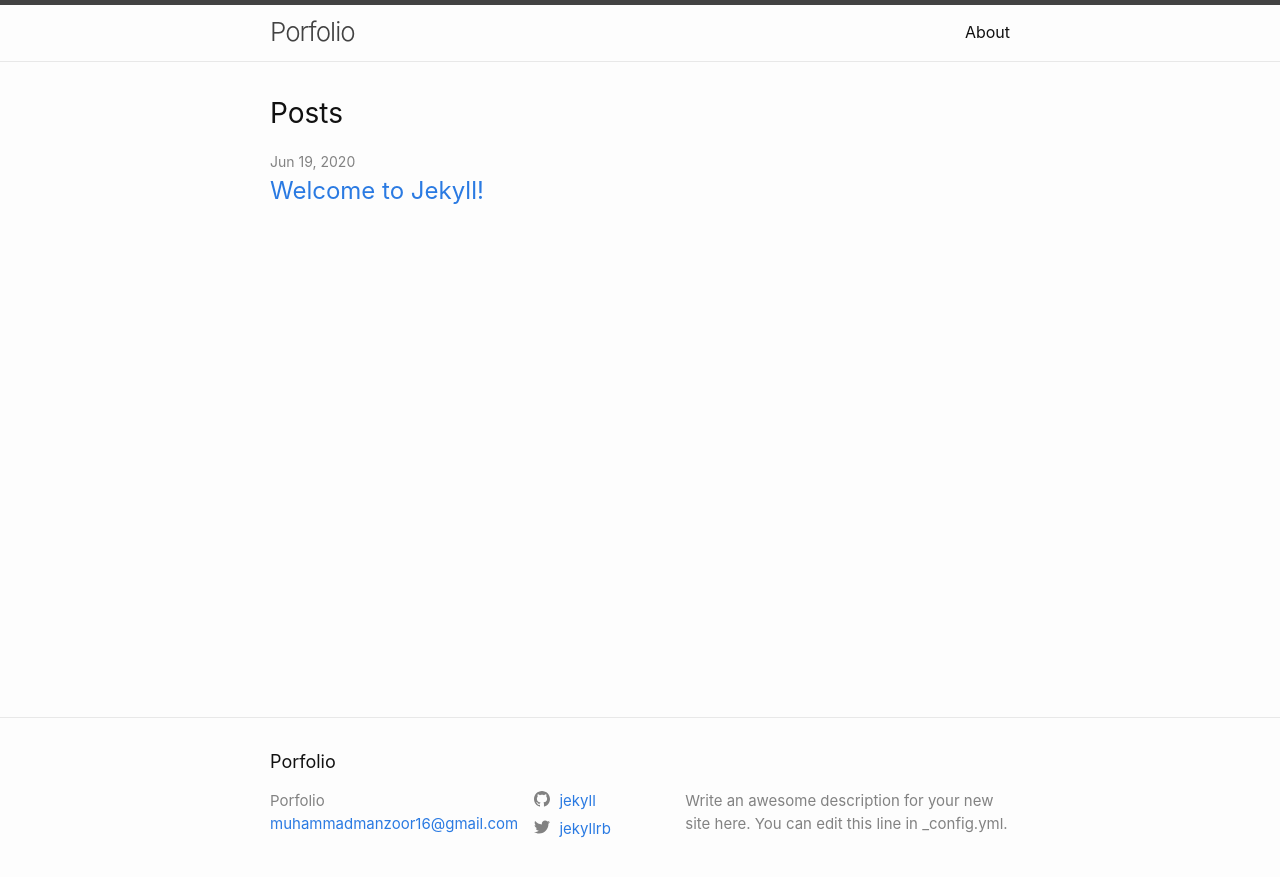
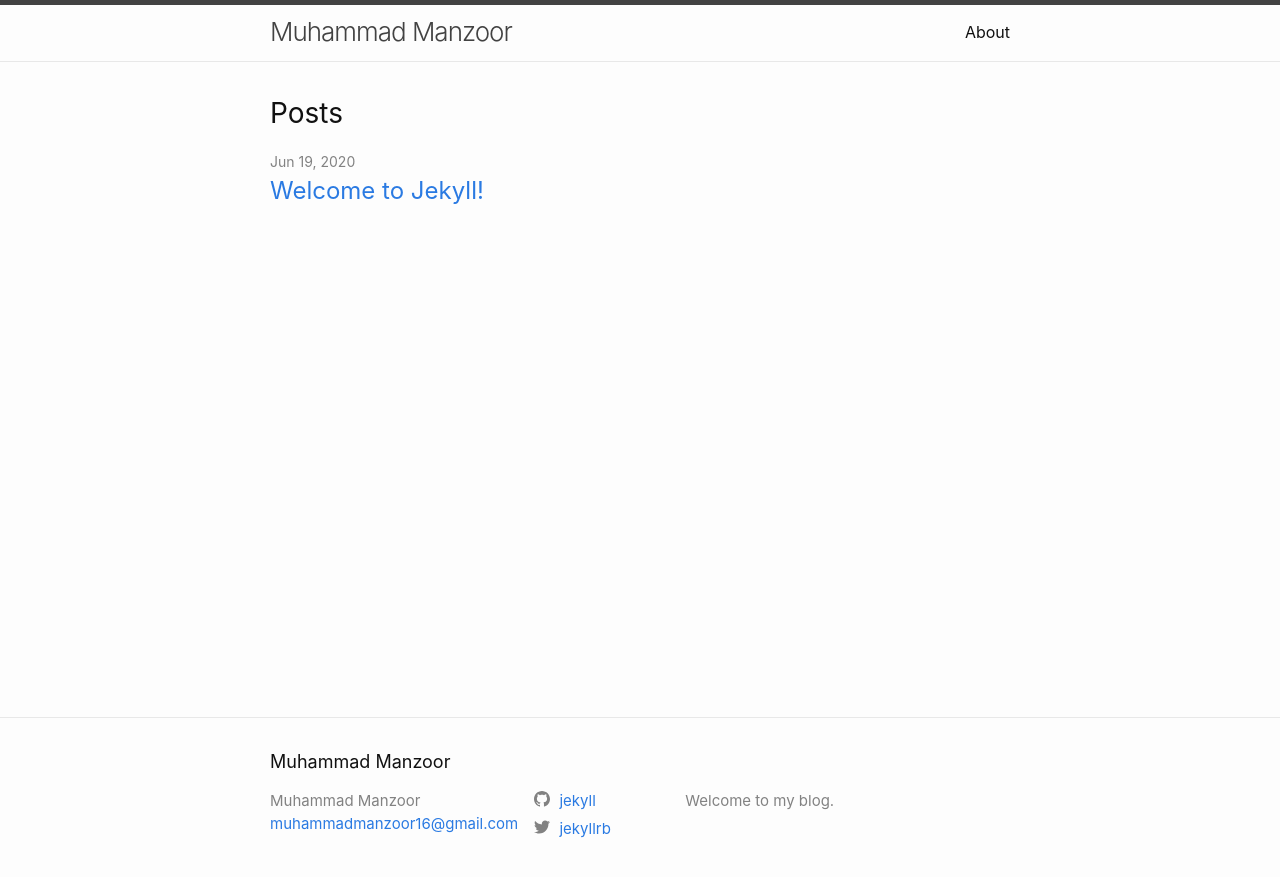
Before and after one commit to ahmed35m/ahmed35m.github.io, a Jekyll site: the page built from index.markdown, in a window 1280 px wide. Shown: the top 877 px of the page. Built offline with Jekyll 4.4.1, drawn with Linux system fonts in a browser that asks for light colours.

Commit message:
Updated config

```diff
--- a/_config.yml
+++ b/_config.yml
@@ -18,11 +18,10 @@
 # You can create any custom variable you would like, and they will be accessible
 # in the templates via {{ site.myvariable }}.
 
-title: Porfolio
+title: Muhammad Manzoor
 email: muhammadmanzoor16@gmail.com
 description: >- # this means to ignore newlines until "baseurl:"
-  Write an awesome description for your new site here. You can edit this
-  line in _config.yml.
+  Welcome to my blog.
 baseurl: "/" # the subpath of your site, e.g. /blog
 url: "https://ahmed35m.github.io" # the base hostname & protocol for your site, e.g. http://example.com
 twitter_username: jekyllrb
```
